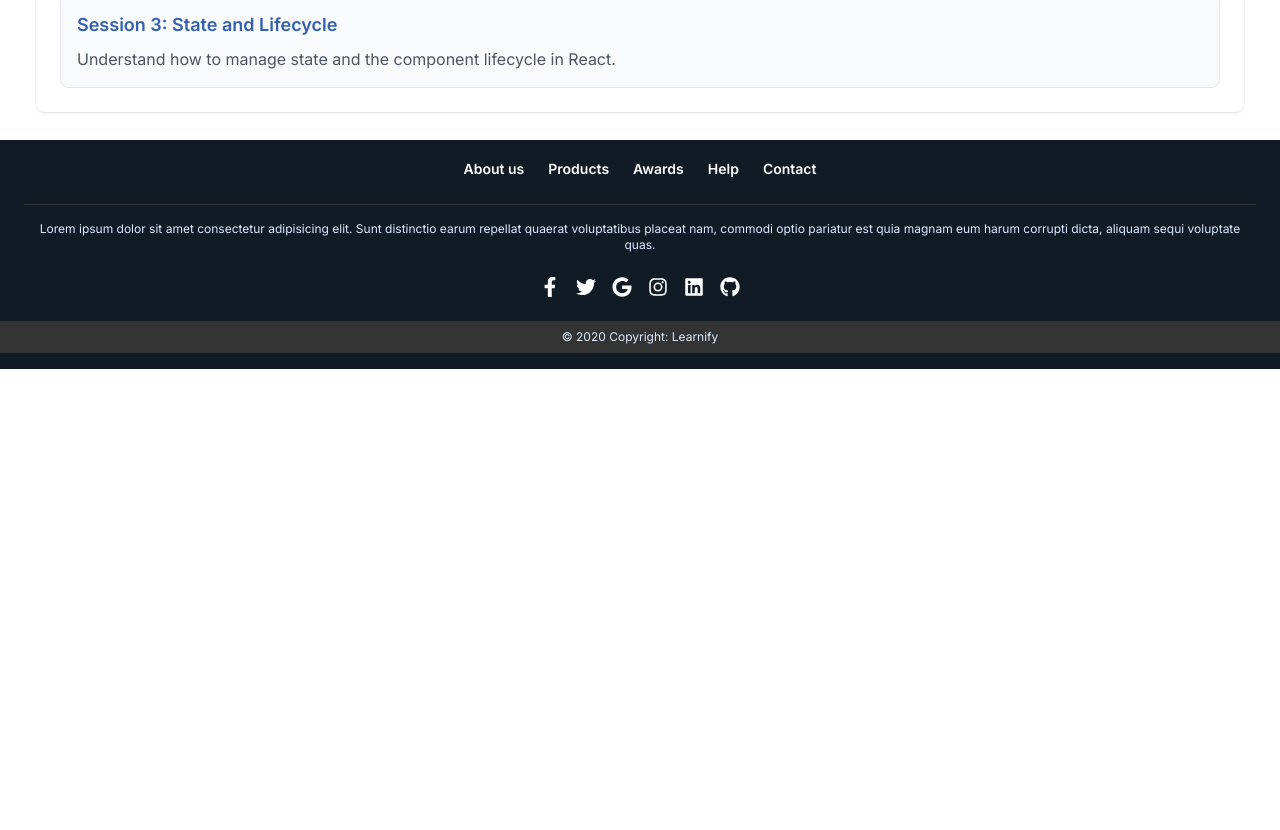
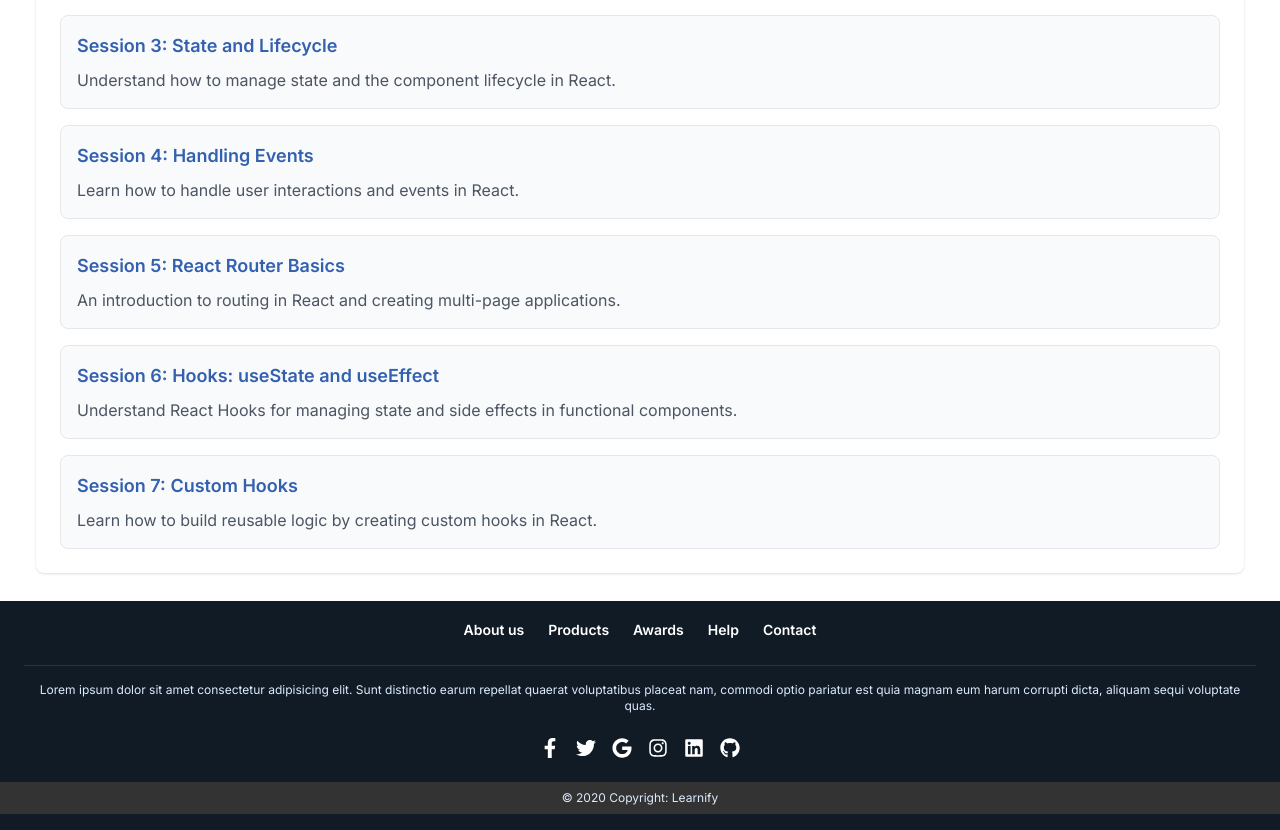
Before and after one commit to chnJia/learnify-web, a React (Create React App) app: page /course/1 in a window 1280 px wide. Shown: the part 800-1630 px from the top of the page. Before the commit the page ends 1169 px from the top, so only its background shows below. Built offline with nearby package versions, Linux system fonts and the light colour scheme.

Commit message:
added courses detail

```diff
--- a/src/pages/CourseDetailPage.tsx
+++ b/src/pages/CourseDetailPage.tsx
@@ -52,6 +52,26 @@ const courses: Course[] = [
                 topic: "State and Lifecycle",
                 description: "Understand how to manage state and the component lifecycle in React."
             },
+            {
+                session: "Session 4",
+                topic: "Handling Events",
+                description: "Learn how to handle user interactions and events in React."
+            },
+            {
+                session: "Session 5",
+                topic: "React Router Basics",
+                description: "An introduction to routing in React and creating multi-page applications."
+            },
+            {
+                session: "Session 6",
+                topic: "Hooks: useState and useEffect",
+                description: "Understand React Hooks for managing state and side effects in functional components."
+            },
+            {
+                session: "Session 7",
+                topic: "Custom Hooks",
+                description: "Learn how to build reusable logic by creating custom hooks in React."
+            },
         ],
         reviews: [
             { name: "Elena", comment: "Excellent course!", rating: 5 },
@@ -59,7 +79,156 @@ const courses: Course[] = [
             { name: "Sergio", comment: "Very informative!", rating: 4 },
         ]
     },
-
+    {
+        id: 2,
+        image: "/assets/Algebra-course.jpg",
+        title: "Mastering Algebra",
+        description: "A comprehensive guide to Algebra designed for senior high school students, covering foundational to advanced topics to build strong mathematical skills.",
+        teacher: "Janneth Christoper",
+        rating: 4.7,
+        price: 320000,
+        lessons: [
+            {
+                session: "Session 1",
+                topic: "Introduction to Algebra",
+                description: "Understand the basics of algebra, including variables, constants, and operations.",
+            },
+            {
+                session: "Session 2",
+                topic: "Linear Equations and Inequalities",
+                description: "Learn how to solve linear equations and graph inequalities on a number line.",
+            },
+            {
+                session: "Session 3",
+                topic: "Polynomials and Factoring",
+                description: "Explore polynomial expressions, their degrees, and methods for factoring.",
+            },
+            {
+                session: "Session 4",
+                topic: "Quadratic Equations",
+                description: "Learn to solve quadratic equations using factoring, completing the square, and the quadratic formula.",
+            },
+            {
+                session: "Session 5",
+                topic: "Functions and Graphs",
+                description: "Understand the concept of a function and how to represent it graphically.",
+            },
+            {
+                session: "Session 6",
+                topic: "Exponents and Radicals",
+                description: "Master the rules of exponents and the simplification of radical expressions.",
+            },
+            {
+                session: "Session 7",
+                topic: "Systems of Equations",
+                description: "Learn methods to solve systems of equations, including substitution and elimination.",
+            },
+        ],
+        reviews: [
+            { name: "John", comment: "Great course!", rating: 4 },
+            { name: "Sarah", comment: "Good overview of Angular.", rating: 5 },
+        ]
+    },
+    {
+        id: 3,
+        image: "/assets/Biology.jpg",
+        title: "Biology for Senior High 1",
+        description: "An in-depth course designed for senior high school students, covering key biological concepts, from cell biology to ecosystems, to build a solid foundation in the study of life sciences.",
+        teacher: "Dian Indrajani",
+        rating: 4.0,
+        price: 299000,
+        lessons: [
+            {
+                session: "Session 1",
+                topic: "Introduction to Biology",
+                description: "Explore the basics of biology, including the scientific method, cell structure, and the role of DNA in inheritance."
+            },
+            {
+                session: "Session 2",
+                topic: "Cell Biology",
+                description: "Understand the structure and function of cells, cell division, and the different types of cells found in living organisms."
+            },
+            {
+                session: "Session 3",
+                topic: "Genetics and Heredity",
+                description: "Learn the principles of genetics, inheritance patterns, and how traits are passed from one generation to the next."
+            },
+            {
+                session: "Session 4",
+                topic: "Human Anatomy and Physiology",
+                description: "Study the structure and functions of the human body, focusing on major systems such as the circulatory, respiratory, and nervous systems."
+            },
+            {
+                session: "Session 5",
+                topic: "Ecology and Ecosystems",
+                description: "Understand the interactions between organisms and their environment, including food chains, energy flow, and ecological succession."
+            },
+            {
+                session: "Session 6",
+                topic: "Evolution and Natural Selection",
+                description: "Learn about the theory of evolution, natural selection, and the evidence supporting the evolution of species over time."
+            },
+            {
+                session: "Session 7",
+                topic: "Microorganisms and Diseases",
+                description: "Explore the world of microorganisms, their role in ecosystems, and their impact on human health through diseases and infections."
+            },
+        ],
+        reviews: [
+            { name: "John", comment: "Great course!", rating: 4 },
+            { name: "Sarah", comment: "Good overview of Angular.", rating: 5 },
+        ]
+    },
+    {
+        id: 4,
+        image: "/assets/Python.jpg",
+        title: "Python for Beginner",
+        description: "An introductory course designed for senior high school students, covering the fundamentals of Python programming. Students will learn basic concepts such as variables, data types, and control structures to build a foundation for coding and problem-solving in Python.",
+        teacher: "Belinda Wati",
+        rating: 4.3,
+        price: 280000,
+        lessons: [
+            {
+                session: "Session 1",
+                topic: "Introduction to Python",
+                description: "Get started with Python programming by learning about the basic syntax, variables, and how to run Python programs."
+            },
+            {
+                session: "Session 2",
+                topic: "Data Types and Variables",
+                description: "Understand the different data types in Python (strings, integers, floats, booleans) and how to use variables to store information."
+            },
+            {
+                session: "Session 3",
+                topic: "Control Structures: If, Else, Elif",
+                description: "Learn how to control the flow of your program with conditional statements like if, else, and elif."
+            },
+            {
+                session: "Session 4",
+                topic: "Loops: For and While",
+                description: "Explore how to repeat actions using loops, and learn when to use for loops and while loops."
+            },
+            {
+                session: "Session 5",
+                topic: "Functions and Modular Programming",
+                description: "Learn how to create and use functions to organize code and make it reusable and modular."
+            },
+            {
+                session: "Session 6",
+                topic: "Lists and Dictionaries",
+                description: "Master the use of lists and dictionaries in Python to store collections of data and access them efficiently."
+            },
+            {
+                session: "Session 7",
+                topic: "Error Handling and Debugging",
+                description: "Understand how to handle errors in your Python programs and use debugging tools to fix common problems."
+            },
+        ],
+        reviews: [
+            { name: "John", comment: "Great course!", rating: 4 },
+            { name: "Sarah", comment: "Good overview of Angular.", rating: 5 },
+        ]
+    },
 ];
 
 const CourseDetail = () => {
@@ -91,7 +260,7 @@ const CourseDetail = () => {
                     <img
                         src={course.image}
                         alt={course.title}
-                        className="w-full h-auto object-cover rounded-lg"
+                        className="w-full h-52 object-cover rounded-lg"
                     />
                 </div>
 
--- a/src/pages/Home.tsx
+++ b/src/pages/Home.tsx
@@ -3,7 +3,6 @@ import Typewriter from 'typewriter-effect';
 import Course from "../components/Courses";
 import { FaAngleRight, FaAngleLeft, FaBookOpen, FaLocationArrow } from "react-icons/fa6";
 import { FaSearch } from "react-icons/fa";
-import { Link } from 'react-router-dom';
 import { useNavigate } from 'react-router-dom';
 
 const Home = () => {
@@ -19,7 +18,7 @@ const Home = () => {
         },
         {
             id: 2,
-            image: "assets/AlgebraMath.jpeg",
+            image: "assets/Algebra-course.jpg",
             title: "Mastering Algebra",
             teacher: "Janneth Christopher",
             rating: 4.7,
@@ -122,7 +121,6 @@ const Home = () => {
         console.log('Popular course clicked:', courseId);
 
     };
-
 
     const courseContainerRef = useRef<HTMLDivElement>(null);
     const popularCourseContainerRef = useRef<HTMLDivElement>(null);
@@ -330,7 +328,7 @@ const Home = () => {
                     <p className="text-sm mb-6">
                         Share your expertise with our learners. Join as a teacher and help students achieve their goals. Applicants will go through a brief test and an interview to ensure quality teaching standards.
                     </p>
-                    <button className="bg-white text-blue-700 font-semibold px-6 py-3 rounded-full hover:bg-blue-100 transition duration-300">
+                    <button className="bg-white text-azure font-semibold px-6 py-3 rounded-full hover:bg-light-blue transition duration-300">
                         Apply Now
                     </button>
                 </div>
```
Also changed, not shown: public/assets/Algebra-course.jpg (added), public/assets/AlgebraMath.jpeg (deleted).
